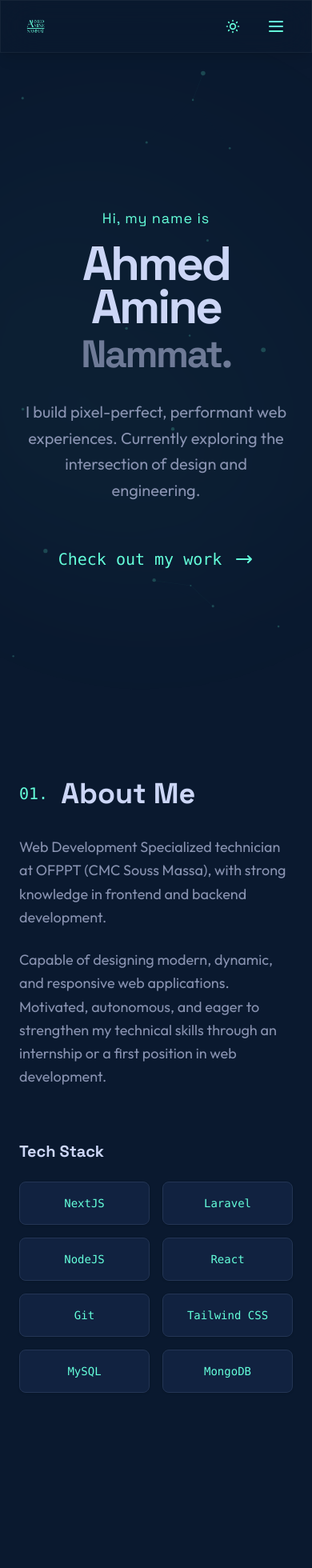
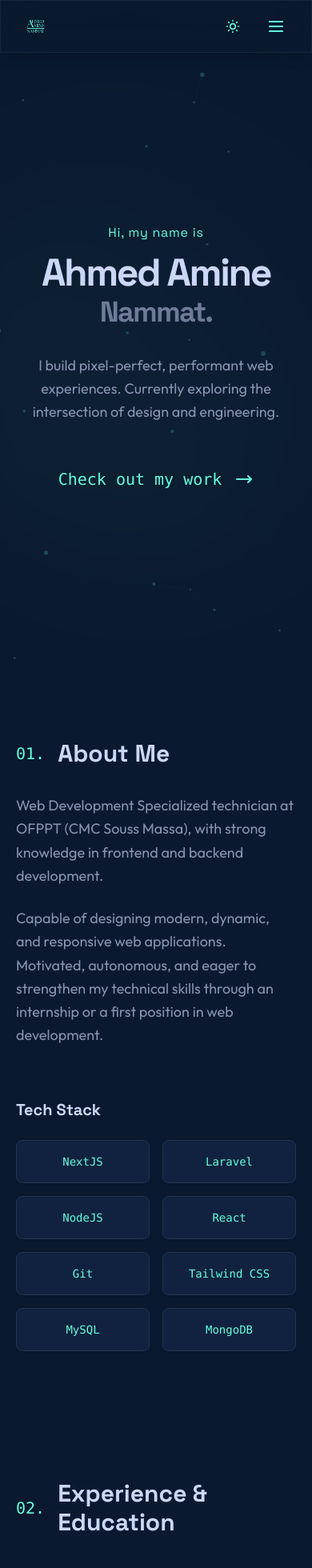
Before and after one commit to AmineNT25/professional-resume-nammat, a Next.js app: page / in a window 390 px wide. Shown: the top 1960 px of the page at 80% size. Built offline with nearby package versions, Linux system fonts and the light colour scheme.

Commit message:
Fix phone responsive breakpoints across sections

```diff
--- a/app/components/About.tsx
+++ b/app/components/About.tsx
@@ -2,13 +2,13 @@ const About = () => {
     const skills = ["NextJS", "Laravel", "NodeJS", "React", "Git", "Tailwind CSS", "MySQL", "MongoDB"];
 
     return (
-        <section id="about" className="py-32 max-w-7xl mx-auto px-6 sm:px-12">
+        <section id="about" className="py-20 sm:py-24 md:py-32 max-w-7xl mx-auto px-5 sm:px-12">
             <div className="grid grid-cols-1 lg:grid-cols-2 gap-16 items-start">
                 {/* Content Column */}
                 <div>
                     <div className="flex items-center mb-8">
                         <span className="text-teal-600 dark:text-cyan font-mono text-xl mr-4">01.</span>
-                        <h2 className="text-4xl md:text-5xl font-bold text-navy dark:text-lightest-slate">About Me</h2>
+                        <h2 className="text-3xl sm:text-4xl md:text-5xl font-bold text-navy dark:text-lightest-slate">About Me</h2>
                     </div>
 
                     <div className="text-secondary dark:text-slate text-lg leading-relaxed space-y-6">
--- a/app/components/Experience.tsx
+++ b/app/components/Experience.tsx
@@ -1,9 +1,9 @@
 const Experience = () => {
     return (
-        <section id="experience" className="py-32 max-w-7xl mx-auto px-6 sm:px-12">
+        <section id="experience" className="py-20 sm:py-24 md:py-32 max-w-7xl mx-auto px-5 sm:px-12">
             <div className="flex items-center mb-16">
                 <span className="text-teal-600 dark:text-cyan font-mono text-xl mr-4">02.</span>
-                <h2 className="text-4xl md:text-5xl font-bold text-navy dark:text-lightest-slate">Experience & Education</h2>
+                <h2 className="text-3xl sm:text-4xl md:text-5xl font-bold text-navy dark:text-lightest-slate">Experience & Education</h2>
             </div>
 
             <div className="grid grid-cols-1 md:grid-cols-2 gap-8">
--- a/app/components/Hero.tsx
+++ b/app/components/Hero.tsx
@@ -13,22 +13,22 @@ const Hero = () => {
     };
 
     return (
-        <section className="min-h-screen flex items-center justify-center max-w-7xl mx-auto px-6 sm:px-12 pt-32 md:pt-40 relative">
+        <section className="min-h-svh flex items-center justify-center max-w-7xl mx-auto px-5 sm:px-12 pt-24 sm:pt-28 md:pt-40 pb-12 relative">
             <div className="flex flex-col items-center text-center z-10 w-full">
                 <div className="space-y-6 max-w-4xl mx-auto">
-                    <h1 className="text-teal-600 dark:text-cyan font-mono text-lg mb-4 tracking-wider">Hi, my name is</h1>
+                    <h1 className="text-teal-600 dark:text-cyan font-mono text-base sm:text-lg mb-4 tracking-wider">Hi, my name is</h1>
 
                     <div className="space-y-2">
-                        <h2 className="text-navy dark:text-lightest-slate text-6xl md:text-8xl lg:text-9xl font-bold tracking-tighter leading-[0.9]">
+                        <h2 className="text-navy dark:text-lightest-slate text-5xl sm:text-6xl md:text-8xl lg:text-9xl font-bold tracking-tighter leading-[0.9]">
                             Ahmed Amine
                         </h2>
-                        <h2 className="text-slate-500 dark:text-slate text-5xl md:text-7xl lg:text-8xl font-bold tracking-tighter opacity-80">
+                        <h2 className="text-slate-500 dark:text-slate text-4xl sm:text-5xl md:text-7xl lg:text-8xl font-bold tracking-tighter opacity-80">
                             Nammat.
                         </h2>
                     </div>
 
                     <div className="mt-8 max-w-2xl mx-auto">
-                        <p className="text-secondary dark:text-slate text-xl leading-relaxed">
+                        <p className="text-secondary dark:text-slate text-lg sm:text-xl leading-relaxed">
                             I build pixel-perfect, performant web experiences. Currently exploring the intersection of design and engineering.
                         </p>
                     </div>
--- a/app/components/Projects.tsx
+++ b/app/components/Projects.tsx
@@ -3,10 +3,10 @@ import Image from 'next/image';
 
 const Projects = () => {
     return (
-        <section id="work" className="py-32 max-w-7xl mx-auto px-6 sm:px-12">
+        <section id="work" className="py-20 sm:py-24 md:py-32 max-w-7xl mx-auto px-5 sm:px-12">
             <div className="flex items-center mb-20">
                 <span className="text-teal-600 dark:text-cyan font-mono text-xl mr-4">03.</span>
-                <h2 className="text-4xl md:text-5xl font-bold text-navy dark:text-lightest-slate">Some Things I've Built</h2>
+                <h2 className="text-3xl sm:text-4xl md:text-5xl font-bold text-navy dark:text-lightest-slate">Some Things I've Built</h2>
             </div>
 
             <div className="space-y-32">
```
